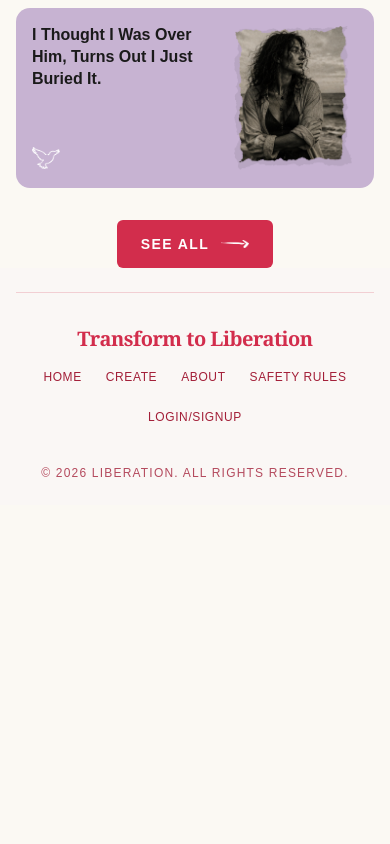
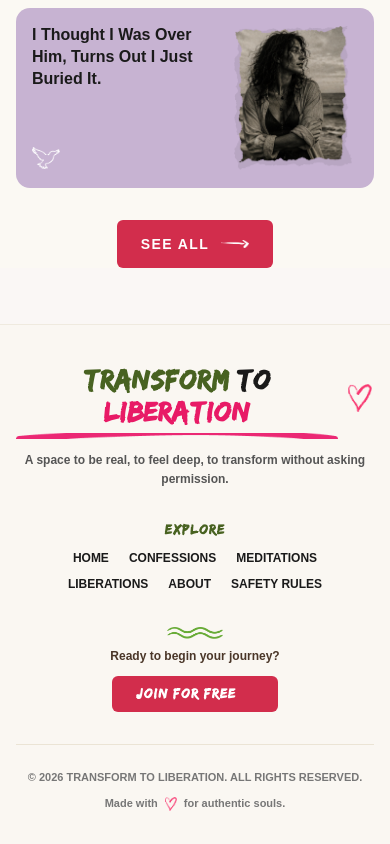
Before and after one commit to Binary-Mindz-Frontend/michielstokman-frontend-updated, a Next.js app: page / in a window 390 px wide. Shown: the part 5255-6099 px from the top of the page. Before the commit the page ends 5760 px from the top, so only its background shows below. Built offline with nearby package versions, Linux system fonts and the light colour scheme; no server answers; a web font is replaced by a local one.

Commit message:
feat: implement responsive MainFooter component with navigation links and authentication-aware CTA

```diff
--- a/src/components/main/MainFooter/MainFooter.tsx
+++ b/src/components/main/MainFooter/MainFooter.tsx
@@ -1,78 +1,118 @@
+'use client';
+
+import Image from 'next/image';
+import Link from 'next/link';
 import { useAuthState } from '@/redux/features/auth/authSlice';
 import { useAppSelector } from '@/redux/hooks';
-import Link from 'next/link';
+
+// Assets
+import greenWaves from '@/assets/home/green-waves.png';
+import pinkHeartDrawn from '@/assets/home/pink-heart-drawn.png';
+import pinkUnderline from '@/assets/home/pink-underline.png';
 
 function MainFooter() {
   const { user } = useAppSelector(useAuthState);
-  let redirectPath;
+  let redirectPath = '/login';
   if (user) {
-    if (user.is_admin) {
-      redirectPath = '/dashboard/overview';
-    } else {
-      redirectPath = '/profile';
-    }
-  } else {
-    redirectPath = '/login';
+    redirectPath = user.is_admin ? '/dashboard/overview' : '/profile';
   }
+
   return (
-    <footer className="w-full py-6">
+    <footer className="mt-14 w-full border-t border-[#EFEADF] bg-[#FAF7F2] pt-10 pb-8 sm:mt-20 sm:pt-14 sm:pb-10">
       <div className="mx-auto w-full max-w-400 px-4">
-        {/* Top Border Line */}
-        <div className="bg-primary/20 mb-8 h-px w-full" />
+        {/* Main Footer Row */}
+        <div className="flex flex-col items-center justify-between gap-8 border-b border-[#EBE4D5] pb-8 sm:pb-10 md:flex-row md:items-start md:gap-4 lg:gap-8 xl:gap-12">
+          {/* Brand Column */}
+          <div className="flex max-w-sm flex-col items-center text-center md:items-start md:text-left">
+            <div className="flex items-center gap-2">
+              <div className="relative">
+                <h3 className="font-edo text-2xl font-black tracking-wide text-[#1A1A1A] uppercase sm:text-3xl">
+                  <span className="text-[#486221]">Transform</span> To{' '}
+                  <span className="text-[#E81A66]">Liberation</span>
+                </h3>
+                <div className="relative mt-1 h-1.5 w-full">
+                  <Image src={pinkUnderline} alt="underline" fill className="object-cover" />
+                </div>
+              </div>
+              <div className="relative h-7 w-7 shrink-0 -translate-y-1">
+                <Image src={pinkHeartDrawn} alt="Heart" fill className="object-contain" />
+              </div>
+            </div>
 
-        <div className="flex flex-col items-center justify-between gap-4 md:flex-row">
-          {/* Logo / Brand Name */}
-          <div className="text-center md:text-left">
-            <span className="text-primary font-serif text-xl font-bold tracking-tight">
-              Transform to <span className="text-primary">Liberation</span>
-            </span>
+            <p className="font-playpen mt-3 text-xs leading-relaxed font-semibold text-[#555] sm:mt-4 sm:text-sm">
+              A space to be real, to feel deep, to transform without asking permission.
+            </p>
           </div>
 
-          {/* Navigation Links */}
-          <nav>
-            <ul className="text-dark-primary flex flex-wrap items-center justify-center gap-6 text-center text-xs font-medium tracking-wider md:gap-10">
+          {/* Quick Links Column (Clean centered layout on phone, column list on tablet/desktop) */}
+          <div className="flex w-full max-w-xs flex-col items-center sm:max-w-none md:w-auto md:items-start">
+            <h4 className="font-edo mb-3 text-xs font-bold tracking-widest text-[#486221] uppercase sm:mb-4 sm:text-sm">
+              Explore
+            </h4>
+            <ul className="font-playpen flex flex-wrap justify-center gap-x-5 gap-y-2.5 text-center text-xs font-bold text-[#1A1A1A] sm:gap-6 sm:text-sm md:flex-col md:gap-2.5 md:text-left lg:flex-row lg:gap-5">
               <li>
-                <Link href="/" className="hover:text-primary transition-colors">
+                <Link href="/" className="transition-colors hover:text-[#E81A66]">
                   HOME
                 </Link>
               </li>
               <li>
-                <Link href="/create" className="hover:text-primary transition-colors">
-                  CREATE
+                <Link href="/confessions" className="transition-colors hover:text-[#E81A66]">
+                  CONFESSIONS
                 </Link>
               </li>
               <li>
-                <Link href="/about" className="hover:text-primary transition-colors">
+                <Link href="/meditations" className="transition-colors hover:text-[#F3A134]">
+                  MEDITATIONS
+                </Link>
+              </li>
+              <li>
+                <Link href="/liberation" className="transition-colors hover:text-[#54318C]">
+                  LIBERATIONS
+                </Link>
+              </li>
+              <li>
+                <Link href="/about" className="transition-colors hover:text-[#E81A66]">
                   ABOUT
                 </Link>
               </li>
               <li>
-                <Link href="/safety-freedom-rules" className="hover:text-primary transition-colors">
+                <Link
+                  href="/safety-freedom-rules"
+                  className="transition-colors hover:text-[#E81A66]"
+                >
                   SAFETY RULES
                 </Link>
               </li>
-              <li>
-                <Link
-                  href={redirectPath}
-                  className="hover:text-primary uppercase transition-colors"
-                >
-                  {user ? (user.is_admin ? 'Dashboard' : 'Profile') : 'Login/Signup'}
-                </Link>
+            </ul>
+          </div>
 
-                {/* <div
-                  className={`bg-primary absolute bottom-0 left-1/2 h-[1.5px] -translate-x-1/2 transition-all duration-300 ${pathname === redirectPath ? 'w-full' : 'w-0 group-hover:w-full'
-                    }`}
-                /> */}
-              </li>
-            </ul>
-          </nav>
+          {/* Account CTA Column */}
+          <div className="flex w-full shrink-0 flex-col items-center text-center md:w-auto md:items-end md:text-right">
+            <div className="relative mb-1.5 h-4.5 w-14 sm:mb-2 sm:h-5 sm:w-16">
+              <Image src={greenWaves} alt="decoration" fill className="object-contain" />
+            </div>
+            <p className="font-playpen mb-3 text-xs font-bold text-[#4A3628] sm:text-sm">
+              Ready to begin your journey?
+            </p>
+            <Link
+              href={redirectPath}
+              className="font-edo rounded-sm bg-[#D22D4C] px-6 py-2.5 text-xs font-bold tracking-widest whitespace-nowrap text-white uppercase transition-all hover:bg-[#b5243f] sm:px-6 sm:py-3 sm:text-sm"
+            >
+              {user ? (user.is_admin ? 'Dashboard' : 'My Profile') : 'Join For Free →'}
+            </Link>
+          </div>
         </div>
 
-        {/* Copyright or Secondary Info */}
-        <div className="mt-10 text-center">
-          <p className="text-dark-primary text-xs tracking-widest opacity-80">
-            © {new Date().getFullYear()} LIBERATION. ALL RIGHTS RESERVED.
-          </p>
+        {/* Bottom Copyright Row */}
+        <div className="font-playpen mt-6 flex flex-col items-center justify-between gap-2.5 text-center text-[11px] font-semibold text-[#777] sm:mt-8 sm:flex-row sm:text-left sm:text-xs">
+          <p>© {new Date().getFullYear()} TRANSFORM TO LIBERATION. ALL RIGHTS RESERVED.</p>
+          <div className="flex items-center gap-1.5">
+            <span>Made with</span>
+            <div className="relative h-3.5 w-3.5 shrink-0">
+              <Image src={pinkHeartDrawn} alt="Heart" fill className="object-contain" />
+            </div>
+            <span>for authentic souls.</span>
+          </div>
         </div>
       </div>
     </footer>
```
